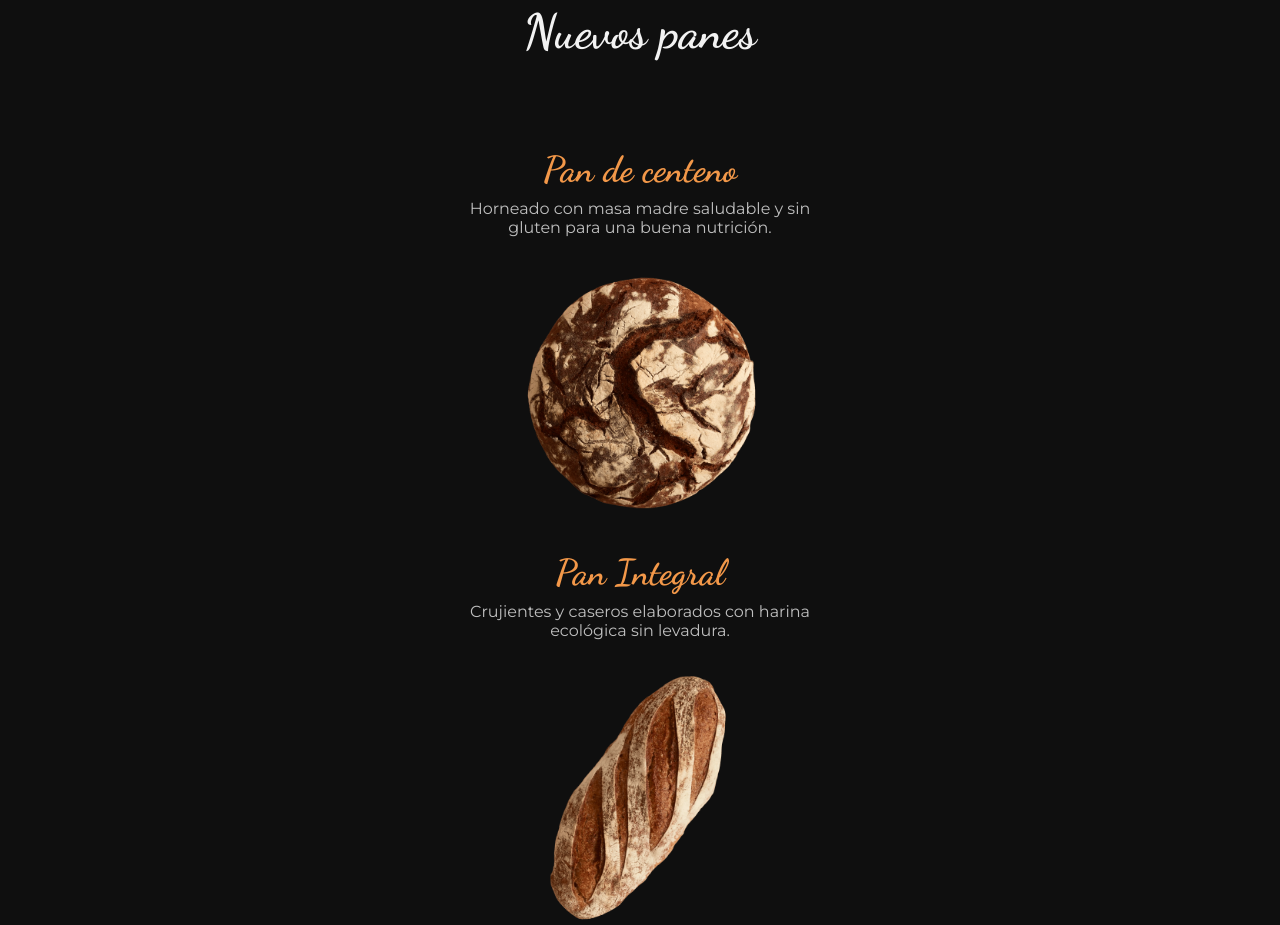
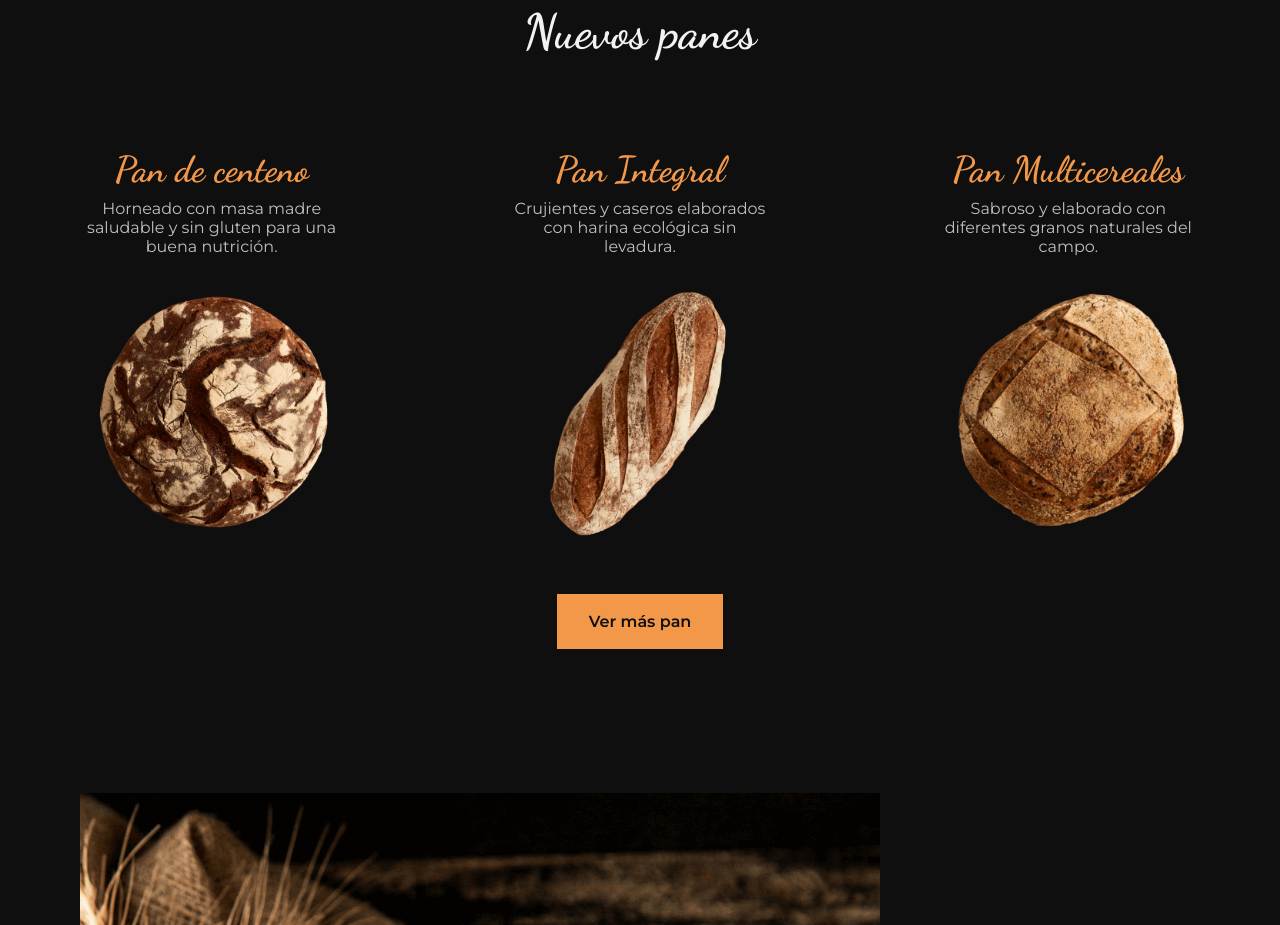
Before and after one commit to Jsansor1505/Website-HTML-CSS-main, a plain HTML site: page index.html in a window 1280 px wide. Shown: the part 1022-1947 px from the top of the page. Drawn offline with nearby package versions, Linux system fonts and the light colour scheme.

Commit message:
Commit final 3

```diff
--- a/assets/css/styles.css
+++ b/assets/css/styles.css
@@ -809,12 +809,23 @@ img {
   .new__content {
     grid-template-columns: repeat (3, 270px);
     column-gap: 5.5rem;
+    display: flex;
+    flex-wrap: wrap;
+    justify-content: space-between;
+    align-items: center;
+    gap: 110px;
   }
 
   .new__card {
     flex-direction: column;
     row-gap: 2rem;
     text-align: center;
+    display: flex;
+    flex-wrap: wrap;
+    justify-content: center;
+    align-items: center;
+    flex-direction: column;
+    width: calc(100%/3 - 110px);
   }
 
   .new__title {
@@ -853,6 +864,10 @@ img {
 
   .favourite__card {
     padding: 9.75rem 1.5rem 2rem;
+    flex-direction: column;
+    width: calc(100%/2 - 110px);
+    justify-content: center;
+    align-items: center;
   }
 
   .favourite__img {
```
